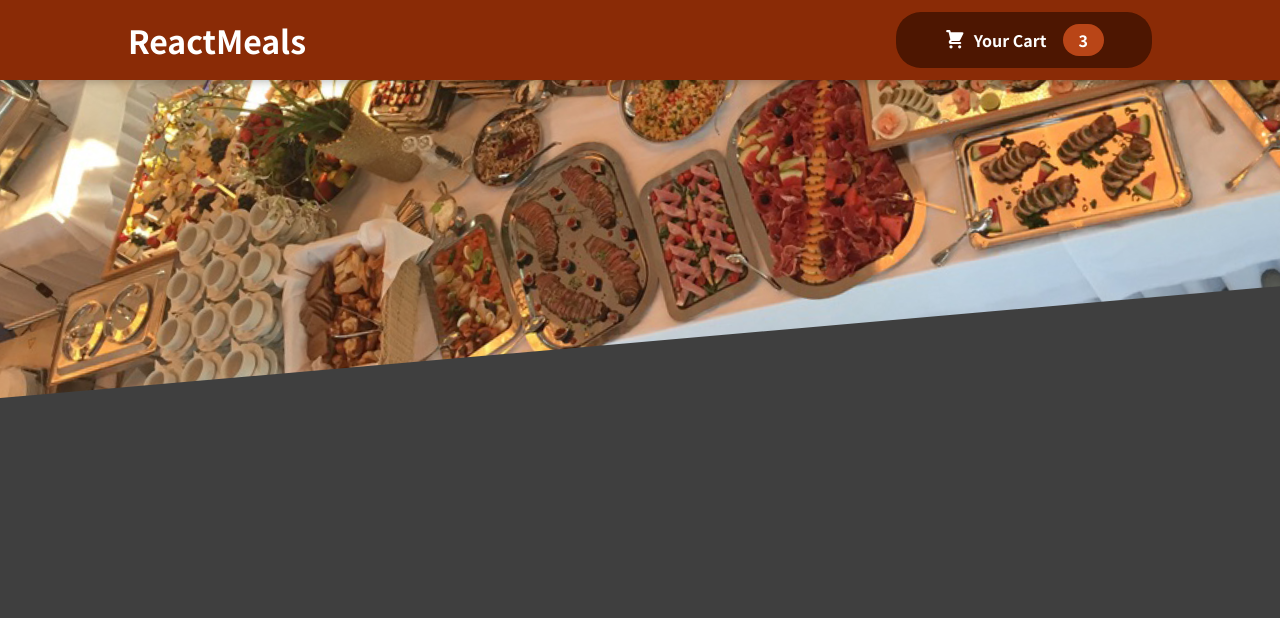
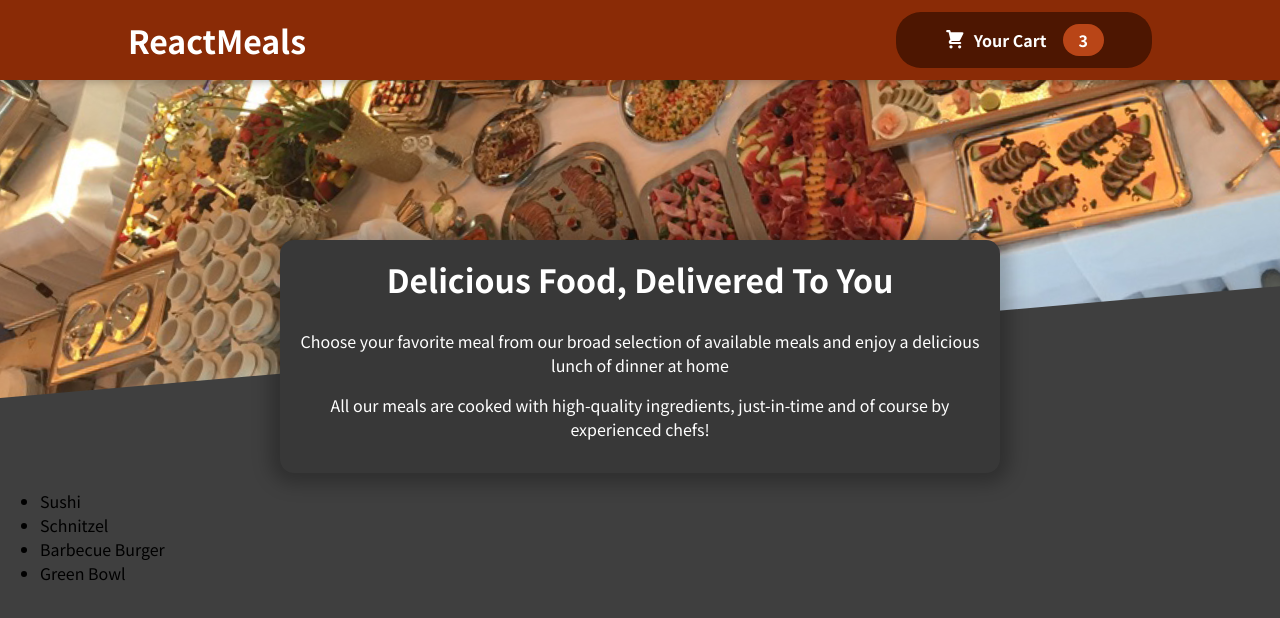
Before and after one commit to Momenuzzaman/react_meals, a React (Create React App) app: page / in a window 1280 px wide. Shown: the top 618 px of the page. Built offline with nearby package versions, Linux system fonts and the light colour scheme.

Commit message:
add meals

```diff
--- a/src/App.js
+++ b/src/App.js
@@ -1,9 +1,13 @@
 import Header from "./components/Layout/Header";
+import Meals from "./components/Meals/Meals";
 
 function App() {
   return (
     <div>
       <Header />
+      <main>
+        <Meals />
+      </main>
     </div>
   );
 }
--- a/src/components/Meals/Meals.js
+++ b/src/components/Meals/Meals.js
@@ -0,0 +1,14 @@
+import React from 'react';
+import AvailableMeals from './AvailableMeals';
+import MealsSummary from './MealsSummary';
+
+const Meals = () => {
+    return (
+        <div>
+            <MealsSummary />
+            <AvailableMeals />
+        </div>
+    );
+};
+
+export default Meals;
--- a/src/components/Meals/MealsSummary.js
+++ b/src/components/Meals/MealsSummary.js
@@ -9,11 +9,11 @@
                 of available meals and enjoy a delicious lunch of
                 dinner at home
             </p>
-            <P>
+            <p>
                 All our meals are cooked with high-quality
                 ingredients, just-in-time and of course by
                 experienced chefs!
-            </P>
+            </p>
         </section>
     );
 };
```
Also changed, not shown: 1 other file (tests, documents, lock files or other folders).
